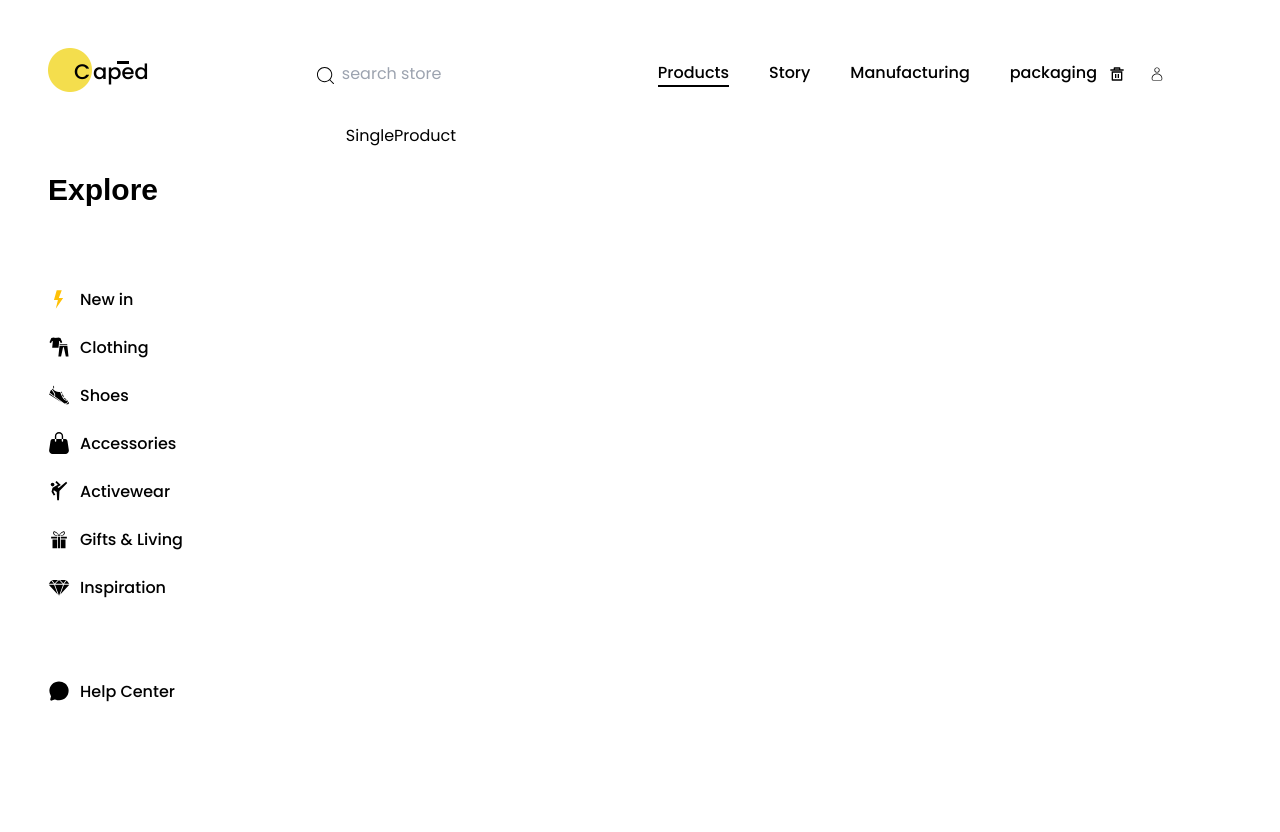
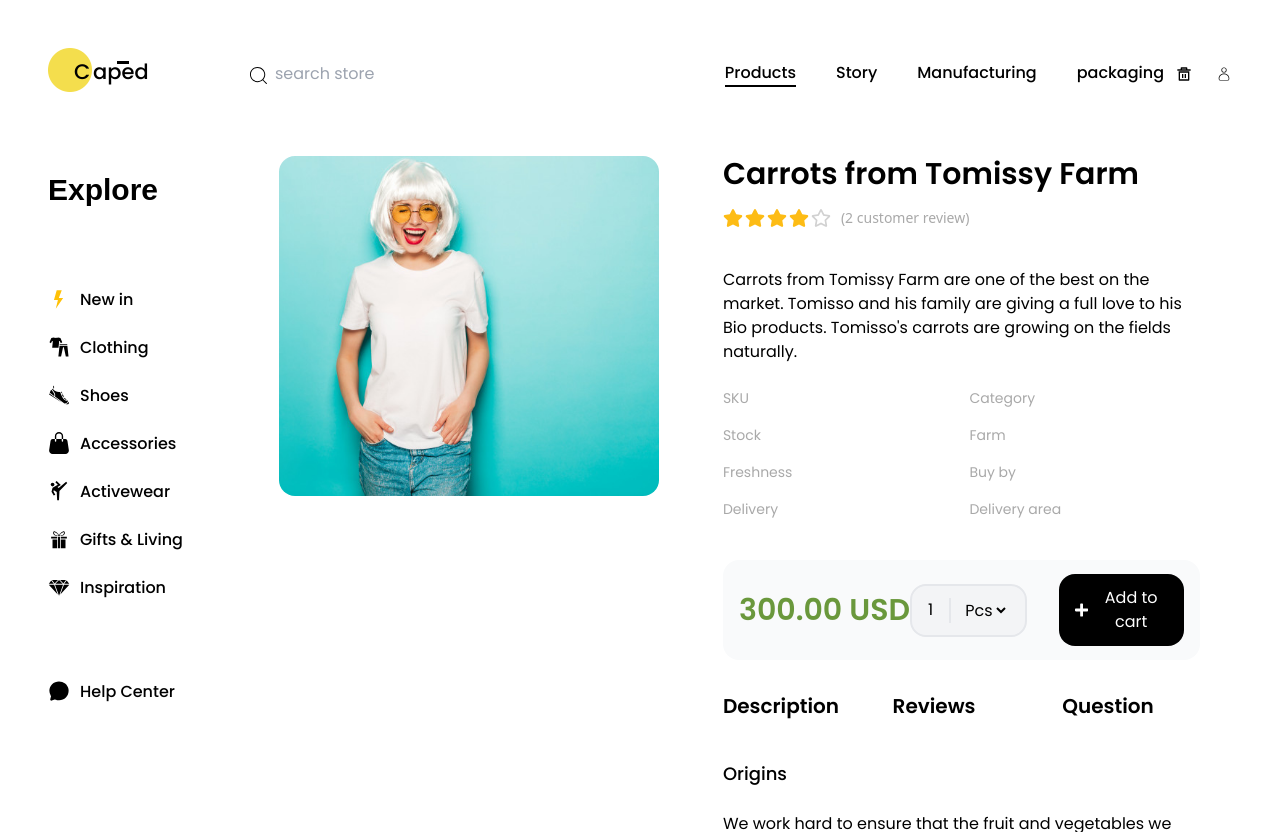
Before and after one commit to Mikwuegbu/eCommerce_desktopUi, a React (Vite) app: page /products/1 in a window 1280 px wide. Built offline with nearby package versions, Linux system fonts and the light colour scheme; a web font is replaced by a local one.

Commit message:
singleProduct page

```diff
--- a/src/App.tsx
+++ b/src/App.tsx
@@ -52,19 +52,17 @@ const productsRoutes: RouteObject = {
 			path: ':productId',
 			element: <SingleProduct />,
 		},
-		{
-			path: 'singleProduct',
-			element: <SingleProduct />,
-		},
 	],
 };
 
 const routes = createBrowserRouter([authRoutes, productsRoutes]);
 
-const App = () => (
-	<div className='container mx-auto'>
-		<RouterProvider router={routes} />
-	</div>
-);
+const App = () => {
+	return (
+		<div className='container mx-auto'>
+			<RouterProvider router={routes} />
+		</div>
+	);
+};
 
 export default App;
--- a/src/pages/products/Provider.tsx
+++ b/src/pages/products/Provider.tsx
@@ -6,7 +6,6 @@ import {
 	ReactNode,
 	FC,
 } from 'react';
-
 //context manager
 export const ExploreContext = createContext<exploreContextType | undefined>(
 	undefined
@@ -55,6 +54,7 @@ const Provider: FC<{ children: ReactNode }> = ({ children }) => {
 		exploreReducer,
 		'explore'
 	);
+
 	return (
 		<ExploreContext.Provider value={{ location, dispatch }}>
 			{children}
--- a/src/pages/products/products.json
+++ b/src/pages/products/products.json
@@ -2,62 +2,65 @@
 	"products": [
 		{
 			"id": 1,
+			"name": "Carrots from Tomissy Farm",
 			"displayName": "Human hair",
 			"price": 300,
 			"image": "/model4.png",
 			"details": "Carrots from Tomissy Farm are one of the best on the market. Tomisso and his family are giving a full love to his Bio products. Tomisso's carrots are growing on the fields naturally.",
-			"specs": {
-				"sku": 76645,
-				"category": "Vegetables",
-				"stock": "In Stock",
-				"farm": "Grocery Tarm Fields",
-				"freshness": "1 days old",
-				"buy_by": "pcs, kgs, box, pack",
-				"delivery": "in 2 days",
-				"delivery_area": "Czech Republic"
-			},
+			"specs": [
+				{ "key": "SKU", "value": 76645 },
+				{ "key": "Category", "value": "Vegetables" },
+				{ "key": "Stock", "value": "In Stock" },
+				{ "key": "Farm", "value": "Grocery Tarm Fields" },
+				{ "key": "Freshness", "value": "1 days old" },
+				{ "key": "Buy by", "value": "pcs, kgs, box, pack" },
+				{ "key": "Delivery", "value": "in 2 days" },
+				{ "key": "Delivery area", "value": "Czech Republic" }
+			],
 			"rating": {
-				"review_star": 5,
+				"review_star": 4,
 				"custom_Num": 2
 			}
 		},
 		{
 			"id": 2,
+			"name": "Carrots from Tomissy Farm",
 			"displayName": "Human hair",
 			"price": 300,
 			"image": "/model7.png",
 			"details": "Carrots from Tomissy Farm are one of the best on the market. Tomisso and his family are giving a full love to his Bio products. Tomisso's carrots are growing on the fields naturally.",
-			"specs": {
-				"sku": 76645,
-				"category": "Vegetables",
-				"stock": "In Stock",
-				"farm": "Grocery Tarm Fields",
-				"freshness": "1 days old",
-				"buy_by": "pcs, kgs, box, pack",
-				"delivery": "in 2 days",
-				"delivery_area": "Czech Republic"
-			},
+			"specs": [
+				{ "key": "SKU", "value": 76645 },
+				{ "key": "Category", "value": "Vegetables" },
+				{ "key": "Stock", "value": "In Stock" },
+				{ "key": "Farm", "value": "Grocery Tarm Fields" },
+				{ "key": "Freshness", "value": "1 days old" },
+				{ "key": "Buy by", "value": "pcs, kgs, box, pack" },
+				{ "key": "Delivery", "value": "in 2 days" },
+				{ "key": "Delivery area", "value": "Czech Republic" }
+			],
 			"rating": {
-				"review_star": 5,
+				"review_star": 3,
 				"custom_Num": 2
 			}
 		},
 		{
 			"id": 3,
+			"name": "Carrots from Tomissy Farm",
 			"displayName": "Human hair",
 			"price": 300,
 			"image": "/model7.png",
 			"details": "Carrots from Tomissy Farm are one of the best on the market. Tomisso and his family are giving a full love to his Bio products. Tomisso's carrots are growing on the fields naturally.",
-			"specs": {
-				"sku": 76645,
-				"category": "Vegetables",
-				"stock": "In Stock",
-				"farm": "Grocery Tarm Fields",
-				"freshness": "1 days old",
-				"buy_by": "pcs, kgs, box, pack",
-				"delivery": "in 2 days",
-				"delivery_area": "Czech Republic"
-			},
+			"specs": [
+				{ "key": "SKU", "value": 76645 },
+				{ "key": "Category", "value": "Vegetables" },
+				{ "key": "Stock", "value": "In Stock" },
+				{ "key": "Farm", "value": "Grocery Tarm Fields" },
+				{ "key": "Freshness", "value": "1 days old" },
+				{ "key": "Buy by", "value": "pcs, kgs, box, pack" },
+				{ "key": "Delivery", "value": "in 2 days" },
+				{ "key": "Delivery area", "value": "Czech Republic" }
+			],
 			"rating": {
 				"review_star": 5,
 				"custom_Num": 2
@@ -65,20 +68,21 @@
 		},
 		{
 			"id": 4,
+			"name": "Carrots from Tomissy Farm",
 			"displayName": "Human hair",
 			"price": 300,
 			"image": "/model4.png",
 			"details": "Carrots from Tomissy Farm are one of the best on the market. Tomisso and his family are giving a full love to his Bio products. Tomisso's carrots are growing on the fields naturally.",
-			"specs": {
-				"sku": 76645,
-				"category": "Vegetables",
-				"stock": "In Stock",
-				"farm": "Grocery Tarm Fields",
-				"freshness": "1 days old",
-				"buy_by": "pcs, kgs, box, pack",
-				"delivery": "in 2 days",
-				"delivery_area": "Czech Republic"
-			},
+			"specs": [
+				{ "key": "SKU", "value": 76645 },
+				{ "key": "Category", "value": "Vegetables" },
+				{ "key": "Stock", "value": "In Stock" },
+				{ "key": "Farm", "value": "Grocery Tarm Fields" },
+				{ "key": "Freshness", "value": "1 days old" },
+				{ "key": "Buy by", "value": "pcs, kgs, box, pack" },
+				{ "key": "Delivery", "value": "in 2 days" },
+				{ "key": "Delivery area", "value": "Czech Republic" }
+			],
 			"rating": {
 				"review_star": 5,
 				"custom_Num": 2
@@ -86,41 +90,43 @@
 		},
 		{
 			"id": 5,
+			"name": "Carrots from Tomissy Farm",
 			"displayName": "Human hair",
 			"price": 300,
 			"image": "/model4.png",
 			"details": "Carrots from Tomissy Farm are one of the best on the market. Tomisso and his family are giving a full love to his Bio products. Tomisso's carrots are growing on the fields naturally.",
-			"specs": {
-				"sku": 76645,
-				"category": "Vegetables",
-				"stock": "In Stock",
-				"farm": "Grocery Tarm Fields",
-				"freshness": "1 days old",
-				"buy_by": "pcs, kgs, box, pack",
-				"delivery": "in 2 days",
-				"delivery_area": "Czech Republic"
-			},
+			"specs": [
+				{ "key": "SKU", "value": 76645 },
+				{ "key": "Category", "value": "Vegetables" },
+				{ "key": "Stock", "value": "In Stock" },
+				{ "key": "Farm", "value": "Grocery Tarm Fields" },
+				{ "key": "Freshness", "value": "1 days old" },
+				{ "key": "Buy by", "value": "pcs, kgs, box, pack" },
+				{ "key": "Delivery", "value": "in 2 days" },
+				{ "key": "Delivery area", "value": "Czech Republic" }
+			],
 			"rating": {
-				"review_star": 5,
+				"review_star": 3,
 				"custom_Num": 2
 			}
 		},
 		{
 			"id": 6,
+			"name": "Carrots from Tomissy Farm",
 			"displayName": "Human hair",
 			"price": 300,
 			"image": "/model7.png",
 			"details": "Carrots from Tomissy Farm are one of the best on the market. Tomisso and his family are giving a full love to his Bio products. Tomisso's carrots are growing on the fields naturally.",
-			"specs": {
-				"sku": 76645,
-				"category": "Vegetables",
-				"stock": "In Stock",
-				"farm": "Grocery Tarm Fields",
-				"freshness": "1 days old",
-				"buy_by": "pcs, kgs, box, pack",
-				"delivery": "in 2 days",
-				"delivery_area": "Czech Republic"
-			},
+			"specs": [
+				{ "key": "SKU", "value": 76645 },
+				{ "key": "Category", "value": "Vegetables" },
+				{ "key": "Stock", "value": "In Stock" },
+				{ "key": "Farm", "value": "Grocery Tarm Fields" },
+				{ "key": "Freshness", "value": "1 days old" },
+				{ "key": "Buy by", "value": "pcs, kgs, box, pack" },
+				{ "key": "Delivery", "value": "in 2 days" },
+				{ "key": "Delivery area", "value": "Czech Republic" }
+			],
 			"rating": {
 				"review_star": 5,
 				"custom_Num": 2
@@ -128,20 +134,21 @@
 		},
 		{
 			"id": 7,
+			"name": "Carrots from Tomissy Farm",
 			"displayName": "Human hair",
 			"price": 300,
 			"image": "/model7.png",
 			"details": "Carrots from Tomissy Farm are one of the best on the market. Tomisso and his family are giving a full love to his Bio products. Tomisso's carrots are growing on the fields naturally.",
-			"specs": {
-				"sku": 76645,
-				"category": "Vegetables",
-				"stock": "In Stock",
-				"farm": "Grocery Tarm Fields",
-				"freshness": "1 days old",
-				"buy_by": "pcs, kgs, box, pack",
-				"delivery": "in 2 days",
-				"delivery_area": "Czech Republic"
-			},
+			"specs": [
+				{ "key": "SKU", "value": 76645 },
+				{ "key": "Category", "value": "Vegetables" },
+				{ "key": "Stock", "value": "In Stock" },
+				{ "key": "Farm", "value": "Grocery Tarm Fields" },
+				{ "key": "Freshness", "value": "1 days old" },
+				{ "key": "Buy by", "value": "pcs, kgs, box, pack" },
+				{ "key": "Delivery", "value": "in 2 days" },
+				{ "key": "Delivery area", "value": "Czech Republic" }
+			],
 			"rating": {
 				"review_star": 5,
 				"custom_Num": 2
@@ -149,22 +156,23 @@
 		},
 		{
 			"id": 8,
+			"name": "Carrots from Tomissy Farm",
 			"displayName": "Human hair",
 			"price": 300,
 			"image": "/model4.png",
 			"details": "Carrots from Tomissy Farm are one of the best on the market. Tomisso and his family are giving a full love to his Bio products. Tomisso's carrots are growing on the fields naturally.",
-			"specs": {
-				"sku": 76645,
-				"category": "Vegetables",
-				"stock": "In Stock",
-				"farm": "Grocery Tarm Fields",
-				"freshness": "1 days old",
-				"buy_by": "pcs, kgs, box, pack",
-				"delivery": "in 2 days",
-				"delivery_area": "Czech Republic"
-			},
+			"specs": [
+				{ "key": "SKU", "value": 76645 },
+				{ "key": "Category", "value": "Vegetables" },
+				{ "key": "Stock", "value": "In Stock" },
+				{ "key": "Farm", "value": "Grocery Tarm Fields" },
+				{ "key": "Freshness", "value": "1 days old" },
+				{ "key": "Buy by", "value": "pcs, kgs, box, pack" },
+				{ "key": "Delivery", "value": "in 2 days" },
+				{ "key": "Delivery area", "value": "Czech Republic" }
+			],
 			"rating": {
-				"review_star": 5,
+				"review_star": 2,
 				"custom_Num": 2
 			}
 		}
--- a/src/pages/products/subPages/Accessories.tsx
+++ b/src/pages/products/subPages/Accessories.tsx
@@ -4,12 +4,11 @@ import data from '../products.json';
 
 const Accessories = () => {
 	const product: productsType[] = data.products;
-	console.log(product);
 
 	return (
 		<div className='grid grid-flow-col grid-rows-2 h-[760px] mx-8 pt-8 gap-x-6 gap-y-11 mb-8'>
 			{product.map((product) => (
-				<Link to='/' key={product.id} className='relative'>
+				<Link to={product.id.toString()} key={product.id} className='relative'>
 					<div className='w-full h-80 overflow-hidden'>
 						<img
 							src={product.image}
--- a/src/pages/products/subPages/SingleProduct.tsx
+++ b/src/pages/products/subPages/SingleProduct.tsx
@@ -1,5 +1,112 @@
+import { useParams } from 'react-router-dom';
+import data from '../products.json';
+import { productsType } from '../../../types/products';
+import { FaPlus, FaRegStar, FaStar } from 'react-icons/fa';
+import { useState } from 'react';
+
 const SingleProduct = () => {
-	return <div className='grid h-[740px] mx-8 pt-8 gap-5'>SingleProduct</div>;
+	const product: productsType[] = data.products;
+	const { productId } = useParams();
+	const [numOfItems, setNumofItems] = useState<number>(1);
+
+	//rendering the Rating
+	const renderRating = (rating: number): JSX.Element[] => {
+		const filledStars = Array.from(Array(rating), () => (
+			<FaStar fill='#FDBC15' size={20} />
+		));
+		const unfilledStars = Array.from(Array(5 - rating), () => (
+			<FaRegStar fill='#D1D1D1' size={20} />
+		));
+		return [...filledStars, ...unfilledStars];
+	};
+
+	return (
+		<div className='grid h-[740px] mx-8 pt-16 gap-5'>
+			{product
+				.filter((product) => product.id.toString() === productId)
+				.map((product) => (
+					<div className='flex space-x-16 max-w-max'>
+						<div className='overflow-hidden min-w-max'>
+							<img
+								src={product.image}
+								alt={product.displayName}
+								className='w-[380px] h-[340px] object-cover scale-100 rounded-2xl'
+							/>
+						</div>
+						<div className='min-w-min mb-4'>
+							<div className=''>
+								<h2 className='font-poppins font-semibold text-3xl'>
+									{product.name}
+								</h2>
+
+								<div className='flex space-x-[2px] py-4 place-items-center flex-nowrap'>
+									{renderRating(product.rating.review_star)}
+									<span className='px-2 font-sans font-normal text-sm text-[#A9A9A9] text-nowrap'>
+										({product.rating.custom_Num} customer review)
+									</span>
+								</div>
+								<p className='text-base font-normal py-6'>{product.details}</p>
+								<div className='grid grid-cols-2 gap-4'>
+									{product.specs.map((spec) => {
+										return (
+											<div key={spec.key} className=''>
+												<p className='text-[14px] text-[#A9A9A9]'>{spec.key}</p>
+											</div>
+										);
+									})}
+								</div>
+								<div className='py-10'>
+									<div className='flex justify-between bg-gray-50 py-3.5 px-4 place-items-center rounded-2xl'>
+										<p className='font-semibold text-3xl text-[#6A983C]'>
+											{product.price.toFixed(2)}&nbsp;USD
+										</p>
+										<div className='flex place-items-center space-x-8'>
+											<div className='flex space-x-2.5 max-w-min border-2 px-4 py-3 rounded-2xl bg-gray-100'>
+												<span className='border-r-2 pr-4'>{numOfItems}</span>
+												<select
+													name='num_of_items'
+													className='outline-none bg-gray-100'
+												>
+													<option disabled selected value=''>
+														Pcs
+													</option>
+													<option value=''>1</option>
+													<option value=''>2</option>
+													<option value=''>3</option>
+												</select>
+											</div>
+											<button className='flex place-items-center space-x-1.5 bg-black text-white py-3 px-4 rounded-2xl'>
+												<FaPlus /> <span>Add to cart</span>
+											</button>
+										</div>
+									</div>
+									<div className='pt-8 pb-6 flex justify-between font-semibold text-xl space-x-8'>
+										<button className='w-full text-justify hover:border-b-[2.5px] pb-4 border-[#6A983C]'>
+											Description
+										</button>
+										<button className='w-full text-justify hover:border-b-[2.5px] pb-4 border-[#6A983C]'>
+											Reviews
+										</button>
+										<button className='w-full text-justify hover:border-b-[2.5px] pb-4 border-[#6A983C]'>
+											Question
+										</button>
+									</div>
+									<div className='space-y-2'>
+										<h1 className='font-medium text-lg'>Origins</h1>
+										<p className='py-4'>
+											We work hard to ensure that the fruit and vegetables we
+											sell are fresh and high in quality. If we don’t grow them
+											ourselves, we source them from carefully chosen suppliers,
+											preferring to buy locally whenever possible.
+										</p>
+									</div>
+								</div>
+							</div>
+						</div>
+					</div>
+				))}
+		</div>
+	);
 };
 
 export default SingleProduct;
```
Also changed, not shown: src/types/products.ts (+7 -10 lines).
